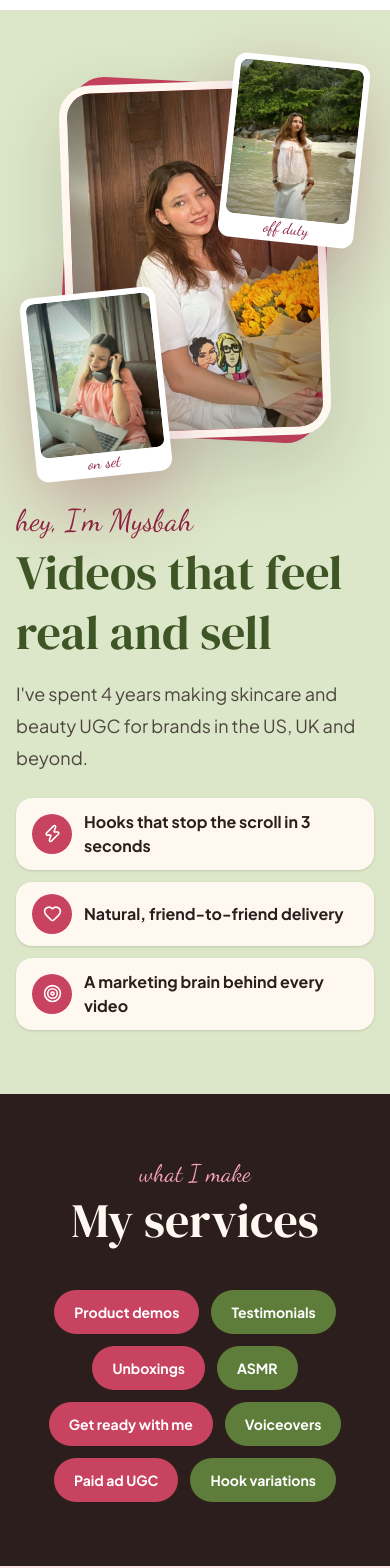
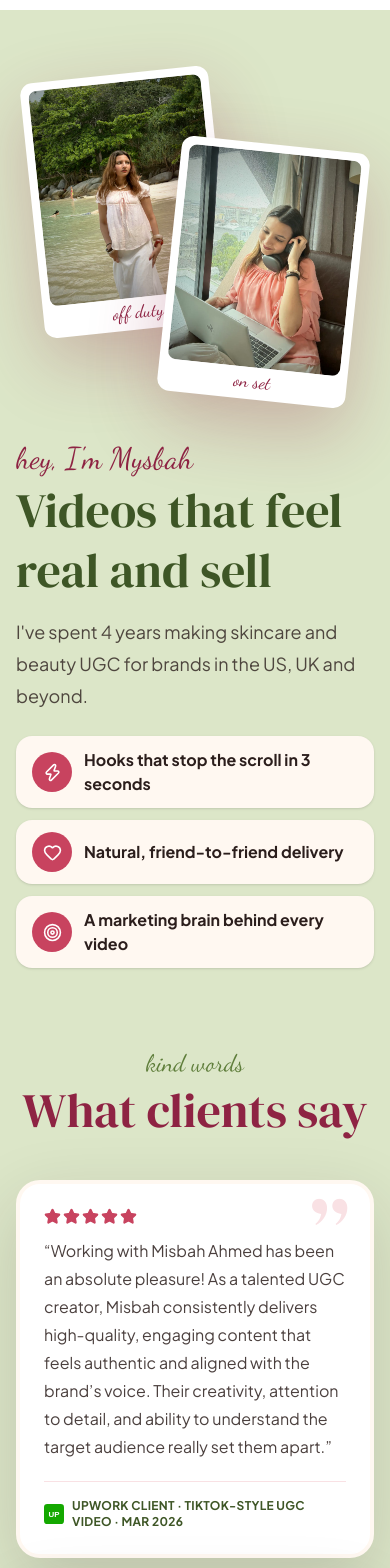
Before and after one commit to Assembler-Fourier/ugcbymysbah, a Next.js app: page / in a window 390 px wide. Shown: the part 4140-5708 px from the top of the page. Built offline with nearby package versions, Linux system fonts and the light colour scheme.

Commit message:
Two About photos and a client reviews section from Upwork

```diff
--- a/app/page.tsx
+++ b/app/page.tsx
@@ -30,6 +30,7 @@ const siteUrl = "https://ugcbymysbah.com";
 const navItems = [
   { label: "Work", href: "#portfolio" },
   { label: "About", href: "#about" },
+  { label: "Reviews", href: "#reviews" },
   { label: "Brands", href: "#brands" },
   { label: "Contact", href: "#contact" },
 ];
@@ -81,13 +82,40 @@ const aboutPolaroids = [
     src: "/images/about-beach.jpg",
     alt: "Mysbah on a beach in a white outfit",
     caption: "off duty",
-    className: "-right-3 -top-4 rotate-6",
+    className: "left-0 top-0 -rotate-6",
   },
   {
     src: "/images/about-working.jpg",
     alt: "Mysbah on a call while working on her laptop",
     caption: "on set",
-    className: "-bottom-4 -left-3 -rotate-6",
+    className: "bottom-0 right-0 z-10 rotate-6",
+  },
+];
+
+// Verbatim 5-star client reviews from Mysbah's public Upwork profile.
+const testimonials = [
+  {
+    quote:
+      "Working with Misbah Ahmed has been an absolute pleasure! As a talented UGC creator, Misbah consistently delivers high-quality, engaging content that feels authentic and aligned with the brand’s voice. Their creativity, attention to detail, and ability to understand the target audience really set them apart.",
+    project: "TikTok-style UGC video",
+    date: "Mar 2026",
+  },
+  {
+    quote:
+      "Misbah knows her work and she understood the content real quick. She is very efficient and creative with the ugc videos. I would love to work with her again.",
+    project: "UGC videos for new products",
+    date: "Nov 2024",
+  },
+  {
+    quote:
+      "Misbah understood the task quickly and she made an excellent testimonial within a few minutes. I am truly impressed with her passion and dedication to video creation. I hope to work with her soon",
+    project: "Short video testimonial",
+    date: "Jan 2025",
+  },
+  {
+    quote: "Great to work with!",
+    project: "Video testimonial recording",
+    date: "Feb 2025",
   },
 ];
 
@@ -276,7 +304,9 @@ export default function Home() {
                   key={item.href}
                   href={item.href}
                   className={`focus-ring transition hover:text-strawberry-soft ${
-                    item.href === "#about" || item.href === "#brands"
+                    item.href === "#about" ||
+                    item.href === "#brands" ||
+                    item.href === "#reviews"
                       ? "hidden sm:inline"
                       : ""
                   }`}
@@ -451,32 +481,22 @@ export default function Home() {
 
           <section id="about" className="bg-matcha-latte py-16 sm:py-20">
             <div className="container-shell grid gap-10 md:grid-cols-[0.9fr_1.1fr] md:items-center">
-              <div data-pop className="relative mx-auto aspect-[4/5] w-[calc(100%-3rem)] max-w-sm">
-                <div className="absolute inset-x-6 bottom-6 top-2 rotate-3 rounded-[2rem] bg-strawberry" />
-                <div className="absolute inset-x-6 bottom-6 top-2 -rotate-2 overflow-hidden rounded-[2rem] border-8 border-cream shadow-soft">
-                  <Image
-                    src="/images/about-main.jpg"
-                    alt="Mysbah smiling with a bouquet of yellow flowers"
-                    fill
-                    sizes="(max-width: 768px) 80vw, 340px"
-                    className="object-cover"
-                  />
-                </div>
+              <div data-pop className="relative mx-auto aspect-square w-[calc(100%-2rem)] max-w-sm">
                 {aboutPolaroids.map((photo) => (
                   <figure
                     key={photo.src}
-                    className={`absolute w-[44%] rounded-xl bg-white p-1.5 pb-6 shadow-berry sm:p-2 sm:pb-7 ${photo.className}`}
+                    className={`absolute w-[58%] rounded-xl bg-white p-2 pb-8 shadow-berry sm:p-2.5 sm:pb-9 ${photo.className}`}
                   >
                     <span className="relative block aspect-[4/5] overflow-hidden rounded-lg">
                       <Image
                         src={photo.src}
                         alt={photo.alt}
                         fill
-                        sizes="180px"
+                        sizes="(max-width: 768px) 55vw, 230px"
                         className="object-cover"
                       />
                     </span>
-                    <figcaption className="absolute inset-x-0 bottom-0.5 text-center font-script text-base text-berry sm:bottom-1 sm:text-lg">
+                    <figcaption className="absolute inset-x-0 bottom-1 text-center font-script text-lg text-berry sm:bottom-1.5 sm:text-xl">
                       {photo.caption}
                     </figcaption>
                   </figure>
@@ -505,6 +525,60 @@ export default function Home() {
                     </li>
                   ))}
                 </ul>
+              </div>
+            </div>
+
+            <div id="reviews" className="container-shell mt-20 scroll-mt-20 sm:mt-24">
+              <SectionTitle script="kind words" title="What clients say" />
+              <div className="mx-auto mt-10 grid max-w-4xl items-start gap-5 md:grid-cols-2">
+                {testimonials.map((review, index) => (
+                  <figure
+                    key={review.project}
+                    data-pop
+                    style={{ "--pop-delay": `${index * 80}ms` } as CSSProperties}
+                    className="relative rounded-3xl border-4 border-cream bg-white p-6 shadow-soft sm:p-7"
+                  >
+                    <span
+                      aria-hidden="true"
+                      className="absolute right-5 top-1 font-display text-8xl leading-none text-strawberry-milk"
+                    >
+                      &rdquo;
+                    </span>
+                    <p
+                      className="flex gap-0.5 text-strawberry"
+                      aria-label="5 out of 5 stars"
+                    >
+                      {[0, 1, 2, 3, 4].map((star) => (
+                        <Star
+                          key={star}
+                          aria-hidden="true"
+                          size={17}
+                          className="fill-current"
+                        />
+                      ))}
+                    </p>
+                    <blockquote className="relative mt-3 text-base leading-7 text-cocoa/85">
+                      &ldquo;{review.quote}&rdquo;
+                    </blockquote>
+                    <figcaption className="mt-5 flex items-center gap-2 border-t border-strawberry-milk pt-4 text-xs font-bold uppercase tracking-wide text-matcha-deep">
+                      <SocialLogo logo="upwork" className="size-5 shrink-0" />
+                      <span>
+                        Upwork client · {review.project} · {review.date}
+                      </span>
+                    </figcaption>
+                  </figure>
+                ))}
+              </div>
+              <div className="mt-8 text-center">
+                <a
+                  href={profileLinks.upwork}
+                  target="_blank"
+                  rel="noreferrer"
+                  className="focus-ring inline-flex min-h-11 items-center gap-2 rounded-full bg-matcha-deep px-5 text-sm font-bold text-cream transition hover:-translate-y-1 hover:bg-berry"
+                >
+                  <BadgeCheck aria-hidden="true" size={17} />
+                  Read all reviews on Upwork
+                </a>
               </div>
             </div>
           </section>
```
Also changed, not shown: public/images/README.md, public/images/about-main.jpg (deleted), 2 other files (tests, documents, lock files or other folders).
